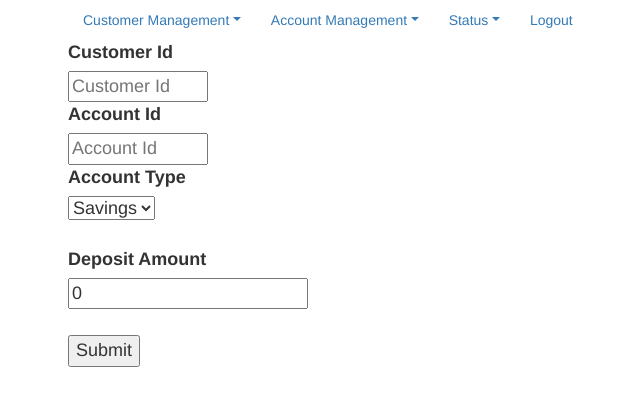
After one commit to jinto-josan/retail_bank, a Flask app: page /create_account in a window 1280 px wide. The commit adds this page. Shown: the top 406 px of the page, without its empty margins (17-657 px from the left). Run offline with Flask 2, Linux system fonts and the light colour scheme; some libraries are stand-ins or nearby versions.

Commit message:
added account create and delete

```diff
--- a/application/forms.py
+++ b/application/forms.py
@@ -2,22 +2,29 @@
 To define all the forms for data input
 '''
 from flask_wtf import FlaskForm
-from wtforms import StringField,PasswordField,SubmitField,IntegerField
-from wtforms.validators import InputRequired,Length,NumberRange
+from wtforms import StringField,PasswordField,SubmitField,IntegerField,SelectField
+from wtforms.validators import InputRequired,Length,NumberRange,Optional
 
 
 
 class LoginForm(FlaskForm):
-    login = StringField("Login Id",render_kw={'Placeholder':'Login Id'})
-    password = PasswordField("Password", render_kw={'Placeholder':'Password'})
+    login = StringField("Login Id",validators=[InputRequired(message='Login Id required')],render_kw={'Placeholder':'Login Id'})
+    password = PasswordField("Password",validators=[InputRequired(message='Password required')], render_kw={'Placeholder':'Password'})
     submit = SubmitField("Login")
 
 class CreateAccountForm(FlaskForm):
-    login = StringField("Login Id",render_kw={'Placeholder':'Login Id'})
-    password = PasswordField("Password", render_kw={'Placeholder':'Password'})
-    submit = SubmitField("Login")
+    customer_id = IntegerField("Customer Id",validators=[InputRequired(),NumberRange(min=100000000,max=999999999)],render_kw={'Placeholder':'Customer Id'})
+    account_id = IntegerField("Account Id",validators=[InputRequired(),NumberRange(min=100000000,max=999999999)],render_kw={'Placeholder':'Account Id'})
+    account_type =SelectField("Account Type",choices=[('S', 'Savings'), ('C', 'Current')],render_kw={'Placeholder':'Select'})
+    dep_amt = IntegerField("Deposit Amount",default=0,validators=[InputRequired(message='Customer Id required'),NumberRange(min=0,message='Amount shouldnot be negitive')], render_kw={'Placeholder':'Amount'})
+    submit = SubmitField("Submit")
 
 class CustomerQueryForm(FlaskForm):
-    customerid = IntegerField("Customer Id",validators=[NumberRange(min=100000000,max=999999999)],render_kw={'Placeholder':'Customer Id'})
-    ssnid = PasswordField("Password", render_kw={'Placeholder':'Password'})
-    submit = SubmitField("Login")
+    customer_id = IntegerField("Customer Id",validators=[Optional(),NumberRange(min=100000000,max=999999999)],render_kw={'Placeholder':'Customer Id'})
+    ssn = IntegerField("Customer SSN",validators=[Optional(),NumberRange(min=100000000,max=999999999)],render_kw={'Placeholder':'SSN'})
+    submit = SubmitField("Submit")
+
+class DeleteAccountForm(FlaskForm):
+    account_id_choices =SelectField("Account ID",coerce=int,choices=[],render_kw={'Placeholder':'Select'})
+    account_type =StringField("Account Type",default='Savings',render_kw={'Placeholder':'Select'})
+    submit = SubmitField("Delete")
--- a/application/routes.py
+++ b/application/routes.py
@@ -3,15 +3,17 @@ To define all the routes
 '''
 from application import app
 from flask import render_template,flash,redirect,request,url_for,jsonify
-from sqlalchemy import and_
 from sqlalchemy import text
-from application.forms import LoginForm
+import datetime
+
+from application.forms import LoginForm,CreateAccountForm,CustomerQueryForm,DeleteAccountForm
 from application import db
-from application.db_models import Userstore,Customer
+from application.db_models import Userstore,Customer,Accounts
 '''db.drop_all()
 db.create_all()
 db.session.add(Userstore(loginid='executive',password='executive',user_type='E'))
 db.session.add(Userstore(loginid='cashier',password='cashier',user_type='C'))
+db.session.add(Customer(customer_id='123456789',customer_ssn='123456789',customer_name='Jinto',age=23,address_lane_1='xyz',address_lane_2='xyz',city='xyz',status='xyz',message='xyz'))
 db.session.commit()'''
 
 @app.route('/',methods = ['GET','POST'])
@@ -20,13 +22,10 @@ def login():
     form = LoginForm()
     if form.validate_on_submit():
         sql = text( "SELECT user_type FROM userstore WHERE loginid = :x AND password = :y")
-        print(form.login.data)
-        print(form.password.data)
         rslt = db.engine.execute(sql,x=form.login.data,y=form.password.data)
         user_type = [row[0] for row in rslt]
         #id = Userstore.query.filter(and_(Userstore.loginid == form.login.data,Userstore.password==form.password.data)).first()
         form.login.data=''
-        print(user_type)
         if len(user_type) == 0:
             flash('Entered Login ID or Password is Wrong !')
         else:
@@ -73,3 +72,81 @@ def create_customer():
         return redirect(url_for('create_customer'))
     else:
         return render_template('create_customer.html')
+
+
+@app.route('/create_account', methods=['GET', 'POST'])
+def create_account():
+    form = CreateAccountForm()
+    if form.validate_on_submit():
+        sql = text( "SELECT  customer_name FROM customers WHERE customer_id = :x ")
+        rslt = db.engine.execute(sql,x=form.customer_id.data)
+        name = [row[0] for row in rslt]
+        if len(name) == 0:
+            flash('Customer Id not found !')
+        else:
+            acnt_sql = text( "SELECT  customer_id FROM accounts WHERE account_id = :x ")
+            acnt_rslt = db.engine.execute(acnt_sql,x=form.account_id.data)
+            if len([row[0] for row in acnt_rslt]) == 0:
+                flash('Account creation initiated successfully')
+                customer_id=form.customer_id.data
+                account_id =form.account_id.data
+                account_type =form.account_type.data
+                dep_amt = form.dep_amt.data
+                db.session.add(Accounts(customer_id=customer_id, account_id=account_id, account_type=account_type, balance=dep_amt, \
+                                message='Initiated Successfully', status='Completed',last_updated=datetime.datetime.now()))
+                db.session.commit()
+            else:
+                flash('Account already exists')
+            return redirect(url_for('create_account'))
+    else:
+        for key in form.errors:
+            flash('Invalid '+ key)
+    return render_template('create_account.html', form = form)
+
+
+@app.route('/query_customer', methods=['GET', 'POST'])
+def query_customer():
+    form = CustomerQueryForm()
+    if form.validate_on_submit():
+        cid= form.customer_id.data
+        ssn= form.ssn.data
+        if (ssn==None) ^ (cid==None):
+            sql = text( "SELECT customer_id FROM customers WHERE customer_id = :x or customer_ssn =:y")
+            rslt = db.engine.execute(sql,x=cid,y=ssn)
+            id = [row[0] for row in rslt]
+            if len(id) == 0:
+                flash('Customer Id or Customer SSN not found !')
+            else:
+                return redirect(url_for('delete_account',idx=id))
+        else:
+            flash('Please provide either customer id or ssid')
+        return redirect(url_for('query_customer'))
+    else:
+        for key in form.errors:
+            flash('Invalid '+ key)
+    return render_template('query_customer.html', form = form)
+
+
+
+
+
+@app.route('/delete_account', methods=['GET', 'POST'])
+def delete_account():
+    form = DeleteAccountForm()
+    cid = int(request.args.get('idx'))
+    sql = text( "SELECT  account_id FROM accounts WHERE customer_id= :x")
+    rslt = db.engine.execute(sql,x=cid)
+    ids = [row[0] for row in rslt]
+    chcs = list(zip(ids,ids))
+    print(chcs)
+    form.account_id_choices.choices= chcs
+    if form.validate_on_submit():
+        print('deleted')
+        db.engine.execute("DELETE FROM accounts WHERE account_id= :x",x=form.account_id_choices.data)
+        db.session.commit()
+        flash('Account deletion initiated successfully')
+        return redirect(url_for('delete_account',idx=cid))
+    else:
+        for key in form.errors:
+            flash('Invalid '+ key)
+    return render_template('delete_account.html', form = form)
--- /dev/null
+++ b/application/templates/create_account.html
@@ -0,0 +1,24 @@
+{% extends "customer_executive_layout.html" %}
+
+{% block content %}
+
+<form name="create_account" action = "" method = "POST">
+  {{ form.csrf_token }} <!-- this is very important so that validate functions work in the view-->
+  <div style = "font-size:18px;" font-weight:bold; margin-left:150px;>
+    {{ form.customer_id.label }}<br>
+    {{ form.customer_id }}
+    <br>
+    {{ form.account_id.label }}<br>
+    {{ form.account_id }}
+    <br>
+    {{ form.account_type.label }}<br>
+    {{ form.account_type }}
+    <br>
+    <br>
+    {{ form.dep_amt.label }}<br>
+    {{ form.dep_amt }}
+    <br>
+    <br>
+    {{ form.submit }}
+  </div>
+ {% endblock %}
--- a/application/templates/customer_executive_layout.html
+++ b/application/templates/customer_executive_layout.html
@@ -6,7 +6,7 @@
   <li class="nav-item dropdown">
     <a class="nav-link dropdown-toggle" data-toggle="dropdown" href="#" role="button" aria-haspopup="true" aria-expanded="false">Customer Management</a>
     <div class="dropdown-menu">
-      <a class="dropdown-item" href="/create_customer">Create Customer</a>
+      <a class="dropdown-item" href="/create_customer ">Create Customer</a>
       <div class="dropdown-divider"></div>
       <a class="dropdown-item" href="#">Update Customer</a>
       <div class="dropdown-divider"></div>
@@ -17,9 +17,9 @@
   <li class="nav-item dropdown">
     <a class="nav-link dropdown-toggle" data-toggle="dropdown" href="#" role="button" aria-haspopup="true" aria-expanded="false">Account Management</a>
     <div class="dropdown-menu">
-      <a class="dropdown-item" href="#">Create Account</a>
+      <a class="dropdown-item" href="/create_account">Create Account</a>
       <div class="dropdown-divider"></div>
-      <a class="dropdown-item" href="#">Delete Account</a>
+      <a class="dropdown-item" href="/query_customer">Delete Account</a>
     </div>
   </li>
 
@@ -35,6 +35,12 @@
     <a class="nav-link" href="#">Logout</a>
   </li>
 </ul>
+{% for msg in get_flashed_messages() %}
+ <div class="alert alert-danger" role="alert">
+   <button type="button" class="close" data-dismiss="alert">&times;</button>
+   {{ msg }}
+ </div>
+ {% endfor %}
 {% block content %}
 {% endblock %}
 {% endblock %}
--- a/application/templates/layout.html
+++ b/application/templates/layout.html
@@ -9,12 +9,6 @@
 </head>
 <body>
   <div class="container">
-    {% for msg in get_flashed_messages() %}
-     <div class="alert alert-danger" role="alert">
-       <button type="button" class="close" data-dismiss="alert">&times;</button>
-       {{ msg }}
-     </div>
-     {% endfor %}
      {% block page_content %}
      {% endblock %}
   </div>
--- a/application/templates/login.html
+++ b/application/templates/login.html
@@ -1,6 +1,12 @@
 {% extends "layout.html" %}
 
 {% block page_content %}
+{% for msg in get_flashed_messages() %}
+ <div class="alert alert-danger" role="alert">
+   <button type="button" class="close" data-dismiss="alert">&times;</button>
+   {{ msg }}
+ </div>
+ {% endfor %}
 
 <form name="login" action = "" method = "POST">
   {{ form.csrf_token }} <!-- this is very important so that validate functions work in the view-->
```
Also changed, not shown: application/db_models.py (+25 -6 lines), application/templates/delete_account.html (added, +17 -0 lines), application/templates/query_customer.html (added, +19 -0 lines), data.sqlite.
